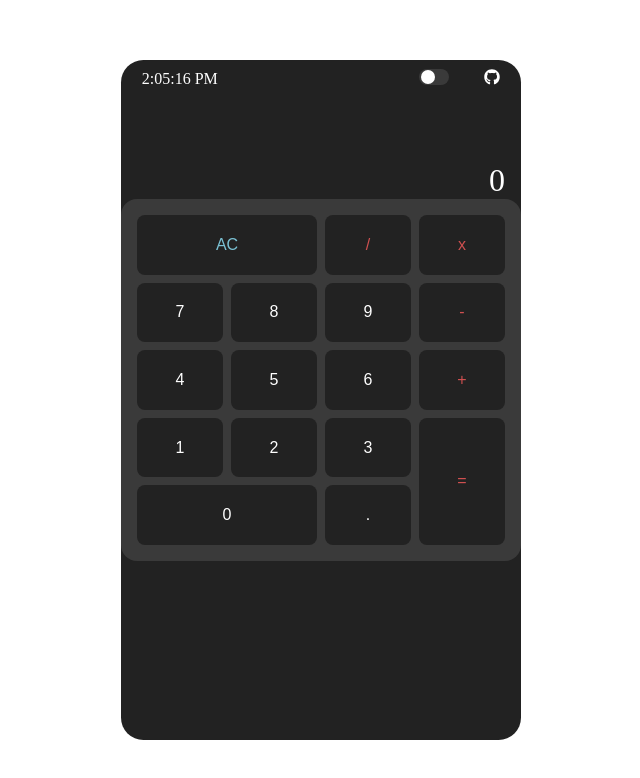
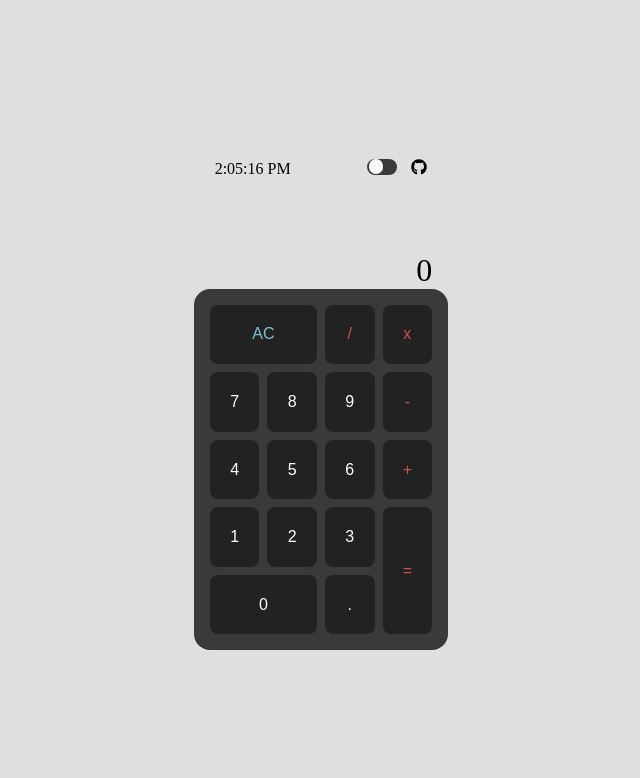
Before and after one commit to m-dennisgocong/my-calculator, a React (Vite) app: page / in a window 1280 px wide. Shown: the top 778 px of the page, without its empty margins (319-959 px from the left). Built offline with nearby package versions, Linux system fonts and the light colour scheme.

Commit message:
refactor: remove root selection

```diff
--- a/src/index.css
+++ b/src/index.css
@@ -11,15 +11,5 @@ body{
     width: 100vw;
     display: grid;
     place-items: center;
+    background-color: rgb(223, 223, 223);
 }
-
-#root{
-    height: 85vh;
-    width: 50vh;
-    display: flex;
-    color: #fff;
-    border-radius: 1.4rem;
-    background-color: #222;
-    flex-direction: column;
-    justify-content: space-between;
-}
```
